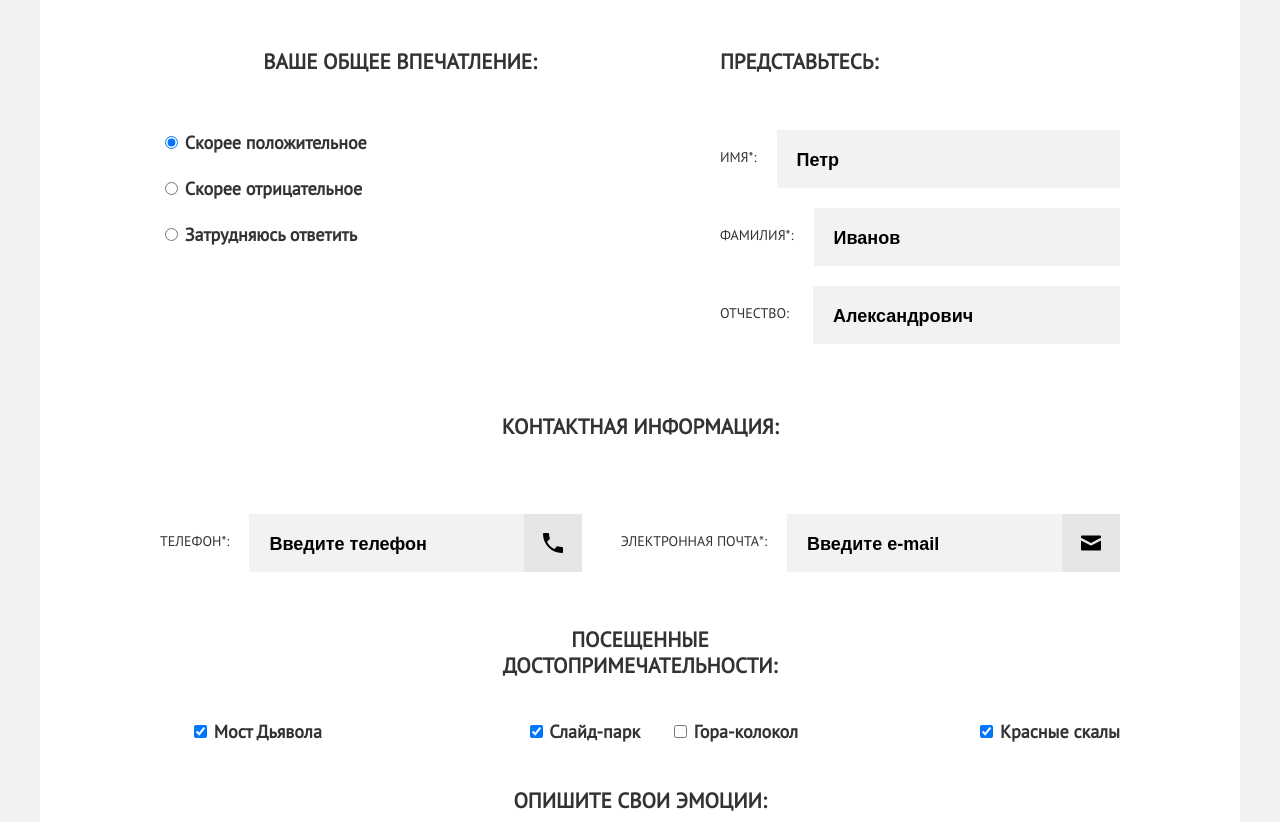
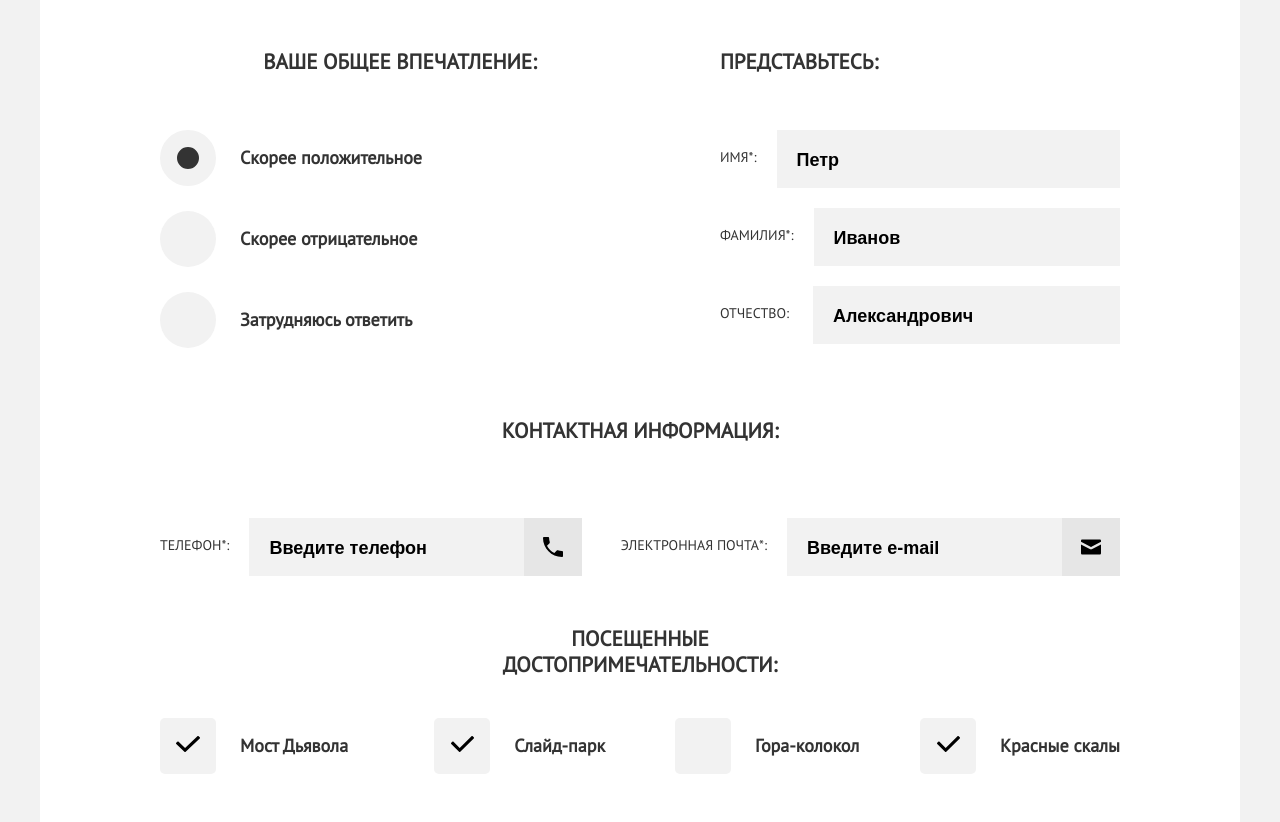
Before and after one commit to chivetta/507067-sedona, a website: page form.html in a window 1280 px wide. Shown: the part 580-1402 px from the top of the page. Drawn offline with nearby package versions, Linux system fonts and the light colour scheme; files that its build step writes are made by us from their sources; files whose address does not match are found by name.

Commit message:
добавила кастомные чекбоксы и радио-баттоны

```diff
--- a/form.html
+++ b/form.html
@@ -76,16 +76,16 @@
         <div class="review-form__section review-form__section--insperation">
           <h2 class="review-form__title">Ваше общее впечатление:</h2>
           <div class="review-form__item">
-            <input type="radio" id="radio-good" name="radio" value="good" checked>
-            <label class="review-form__label" for="radio-good">Скорее положительное</label>
+            <input class="review-form__input input__radio" type="radio" id="radio-good" name="radio" value="good" checked>
+            <label class="review-form__label review-form__label--radio" for="radio-good">Скорее положительное</label>
           </div>
           <div class="review-form__item">
-            <input type="radio" id="radio-bad" name="radio" value="bad">
-            <label class="review-form__label" for="radio-bad">Скорее отрицательное</label>
+            <input class="review-form__input input__radio" type="radio" id="radio-bad" name="radio" value="bad">
+            <label class="review-form__label review-form__label--radio" for="radio-bad">Скорее отрицательное</label>
           </div>
           <div class="review-form__item">
-            <input type="radio" id="radio-neutral" name="radio" value="neutral">
-            <label class="review-form__label" for="radio-neutral">Затрудняюсь ответить</label>
+            <input class="review-form__input input__radio" type="radio" id="radio-neutral" name="radio" value="neutral">
+            <label class="review-form__label review-form__label--radio" for="radio-neutral">Затрудняюсь ответить</label>
           </div>
         </div>
 
@@ -94,28 +94,28 @@
           <div class="review-form__column-wrapper">
             <div class="review-form__column">
               <div class="review-form__item">
-                <input type="checkbox" id="checkbox-bridge" name="bridge" checked>
-                <label class="review-form__label" for="checkbox-bridge">Мост Дьявола</label>
+                <input class="review-form__input input__checkbox" type="checkbox" id="checkbox-bridge" name="bridge" checked>
+                <label class="review-form__label review-form__label--checkbox" for="checkbox-bridge">Мост Дьявола</label>
               </div>
               <div class="review-form__item">
-                <input type="checkbox" id="checkbox-park" name="park" checked>
-                <label class="review-form__label" for="checkbox-park">Слайд-парк</label>
+                <input class="review-form__input input__checkbox" type="checkbox" id="checkbox-park" name="park" checked>
+                <label class="review-form__label review-form__label--checkbox" for="checkbox-park">Слайд-парк</label>
               </div>
             </div>
             <div class="review-form__column">
               <div class="review-form__item">
-                <input type="checkbox" id="checkbox-mountain" name="mountain">
-                <label class="review-form__label" for="checkbox-mountain">Гора-колокол</label>
+                <input class="review-form__input input__checkbox" type="checkbox" id="checkbox-mountain" name="mountain">
+                <label class="review-form__label review-form__label--checkbox" for="checkbox-mountain">Гора-колокол</label>
               </div>
               <div class="review-form__item">
-                <input type="checkbox" id="сheckbox-rocks" name="rocks" checked>
-                <label class="review-form__label" for="сheckbox-rocks">Красные скалы</label>
+                <input class="review-form__input input__checkbox" type="checkbox" id="сheckbox-rocks" name="rocks" checked>
+                <label class="review-form__label review-form__label--checkbox" for="сheckbox-rocks">Красные скалы</label>
               </div>
             </div>
           </div>
         </div>
 
-        <div class="review-form__section">
+        <div class="review-form__section review-form__section--emotions">
           <h2 class="review-form__title">Опишите свои эмоции:</h2>
           <div class="review-form__item">
           <textarea class="review-form__text" name="essay" rows="5" placeholder="Опишите подробно все свои восторги"></textarea>
--- a/less/blocks/input.less
+++ b/less/blocks/input.less
@@ -47,6 +47,27 @@
   background-position: 50% 50%;
 }
 
+/*Радио-баттон и чекбокс*/
+
+.input__radio,
+.input__checkbox {
+  display: none;
+}
+
+.input__radio:checked + .review-form__label--radio::before {
+  width: 22px;
+  height: 22px;
+  border-radius: 50%;
+  background-color: @dark-grey;
+  border: 17px solid @light-grey;
+}
+
+.input__checkbox:checked + .review-form__label--checkbox::before {
+  content: url("../img/icon-tick.svg");
+  text-align: center;
+  line-height: 56px;
+}
+
 @media (min-width: @tablet-width) {
   .input__name {
     width: 186px;
--- a/less/blocks/review-form.less
+++ b/less/blocks/review-form.less
@@ -10,12 +10,6 @@
   padding: 0 20px;
   margin-top: 5px;
   border-top: @border;
-}
-
-.review-form__section--insperation .review-form__label,
-.review-form__section--sight .review-form__label {
-  .text-title;
-  text-transform: none;
 }
 
 .review-form__title {
@@ -52,10 +46,30 @@
   display: flex;
 }
 
+.review-form__section--insperation .review-form__title {
+  margin-bottom: 35px;
+}
+
+.review-form__section--insperation .review-form__item {
+  text-align: left;
+}
+
+.review-form__section--sight {
+  margin-top: 0;
+}
+
+.review-form__section--sight .review-form__title {
+  margin-bottom: 32px;
+}
+
 .review-form__section--sight .review-form__column-wrapper {
   margin: 0;
   padding: 0;
   text-align: left;
+}
+
+.review-form__section--emotions {
+  margin-top: -13px;
 }
 
 .review-form__submit {
@@ -66,6 +80,47 @@
 .review-form__label {
   margin-bottom: 5px;
   .text-label;
+}
+
+.review-form__label--radio {
+  position: relative;
+  display: inline-block;
+  margin-bottom: 23px;
+  padding-left: 80px;
+  text-transform: none;
+  cursor: pointer;
+  .text-title;
+}
+
+.review-form__label--checkbox {
+  position: relative;
+  display: inline-block;
+  margin-bottom: 34px;
+  padding-left: 80px;
+  text-transform: none;
+  cursor: pointer;
+  .text-title;
+}
+
+.review-form__label--radio::before,
+.review-form__label--checkbox::before {
+  content: "";
+  position: absolute;
+  left: 0;
+  top: -15px;
+  display: inline-block;
+  width: 56px;
+  height: 56px;
+  margin-right: 15px;
+  background-color: @light-grey;
+}
+
+.review-form__label--radio::before {
+  border-radius: 50%;
+}
+
+.review-form__label--checkbox::before {
+  border-radius: 5px;
 }
 
 .review-form__input {
@@ -142,7 +197,7 @@
 
   .review-form__section--contact-info .review-form__title {
     align-self: center;
-    margin-top: 45px;
+    margin-top: 25px;
     margin-bottom: 30px;
   }
 
@@ -152,9 +207,13 @@
     text-align: left;
   }
 
+  .review-form__section--insperation .review-form__title {
+    margin-bottom: 70px;
+  }
+
   .review-form__section--sight .review-form__title {
     margin-top: 30px;
-    margin-bottom: 40px;
+    margin-bottom: 55px;
     margin-left: 150px;
     margin-right: 150px;
   }
@@ -164,8 +223,13 @@
     justify-content: center;
   }
 
-  .review-form__column .review-form__item {
-    padding-left: 30px;
+  .review-form__column:first-child {
+    padding-right: 70px;
+  }
+
+  .review-form__section--emotions {
+    padding-top: 20px;
+    padding-bottom: 10px;
   }
 
   .review-form__text {
@@ -183,6 +247,14 @@
   .review-form__title {
     font-size: 21px;
     margin-bottom: 55px;
+  }
+
+  .review-form__label--radio {
+    margin-bottom: 35px;
+  }
+
+  .review-form__label--checkbox {
+    margin-bottom: 40px;
   }
 
   .review-form__submit-button {
```
